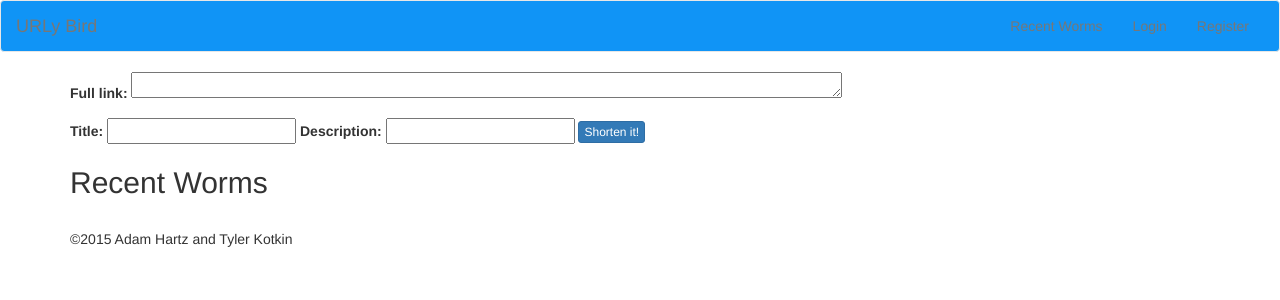
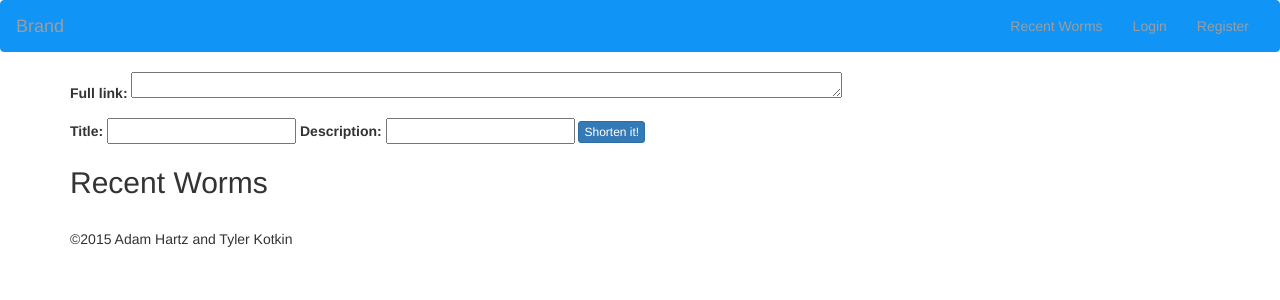
Before and after one commit to ahartz1/urly-bird, a Django app: page / in a window 1280 px wide. Shown: the top 300 px of the page. Run offline with Django 3.2, Linux system fonts and the light colour scheme; data that the repository does not hold is empty; some libraries are stand-ins or nearby versions.

Commit message:
progress on navbar

```diff
--- a/urlybird/static/style.css
+++ b/urlybird/static/style.css
@@ -1,3 +1,8 @@
+
+
 nav.navbar {
+
           background-color: #1094F6;
+          border-color: #1094F6;
+          color: #A9D7FD;
 }
--- a/urlybird/templates/base.html
+++ b/urlybird/templates/base.html
@@ -17,24 +17,17 @@
 </head>
 
 <body>
-  <nav class="navbar navbar-default">
+  <nav class="navbar navbar-inverse">
   <div class="container-fluid">
     <div class="navbar-header">
-        <button type="button" class="navbar-toggle collapsed" data-toggle="collapse" data-target="#bs-example-navbar-collapse-1" aria-expanded="false">
+      <button type="button" class="navbar-toggle collapsed" data-toggle="collapse" data-target="#bs-example-navbar-collapse-2">
         <span class="sr-only">Toggle navigation</span>
         <span class="icon-bar"></span>
         <span class="icon-bar"></span>
         <span class="icon-bar"></span>
       </button>
-        <a class="navbar-brand" href="{% url 'recent_worms' %}">URLy Bird</a>
+      <a class="navbar-brand" href="#">Brand</a>
     </div>
-
-      <!-- <form class="navbar-form navbar-left" role="search">
-         <div class="form-group">
-           <input type="text" class="form-control" placeholder="Search">
-         </div>
-         <button type="submit" class="btn btn-default">Submit</button>
-       </form>-->
 
     <div class="collapse navbar-collapse" id="bs-example-navbar-collapse-2">
       <ul class="nav navbar-nav navbar-right">
@@ -56,7 +49,8 @@
             <a href="{% url 'user_register' %}">Register</a>
           </li>
           {% endif %}
-        </ul>
+        </li>
+
     </div>
   </div>
 </nav>
```
Lines whose indentation alone changed are shown as unchanged.
